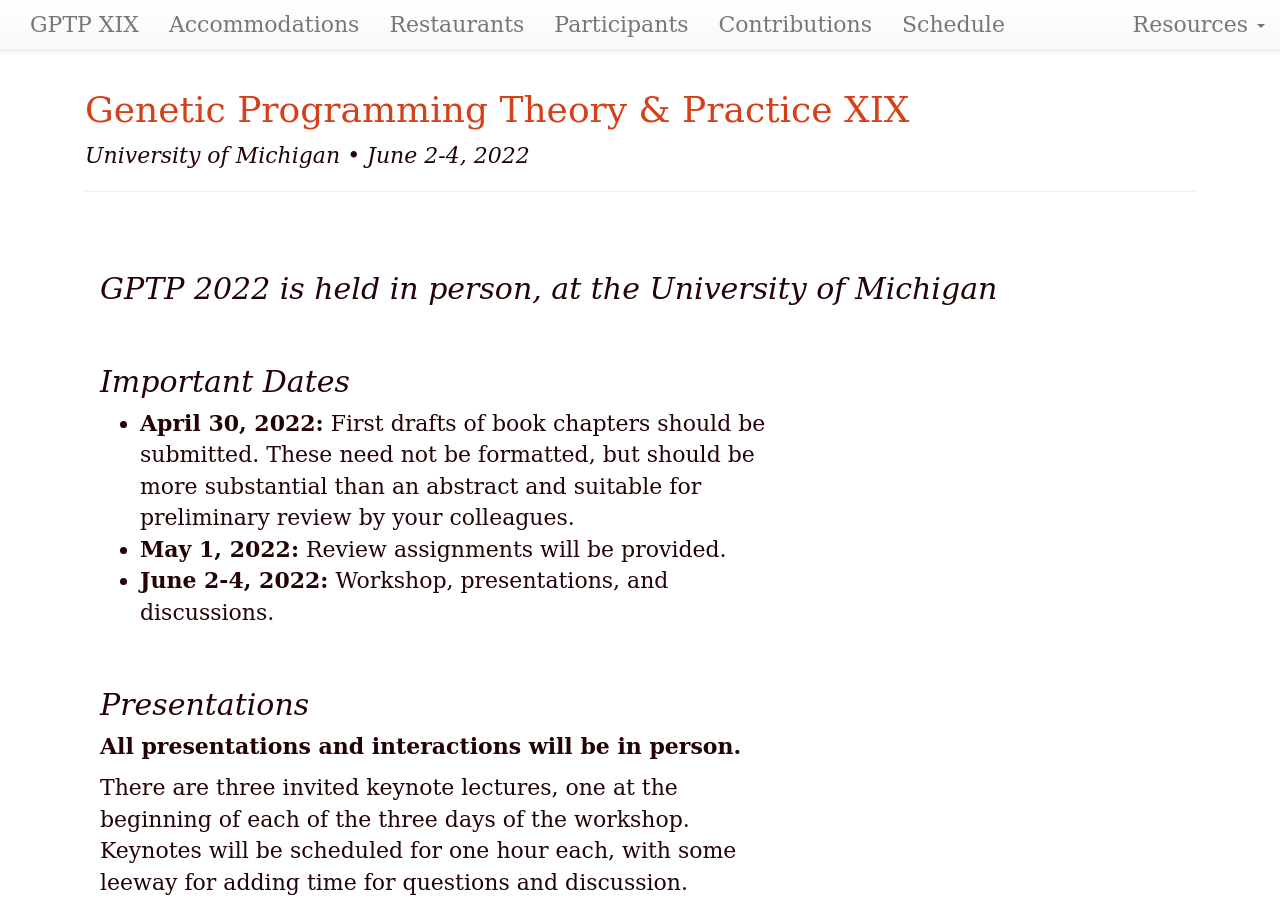
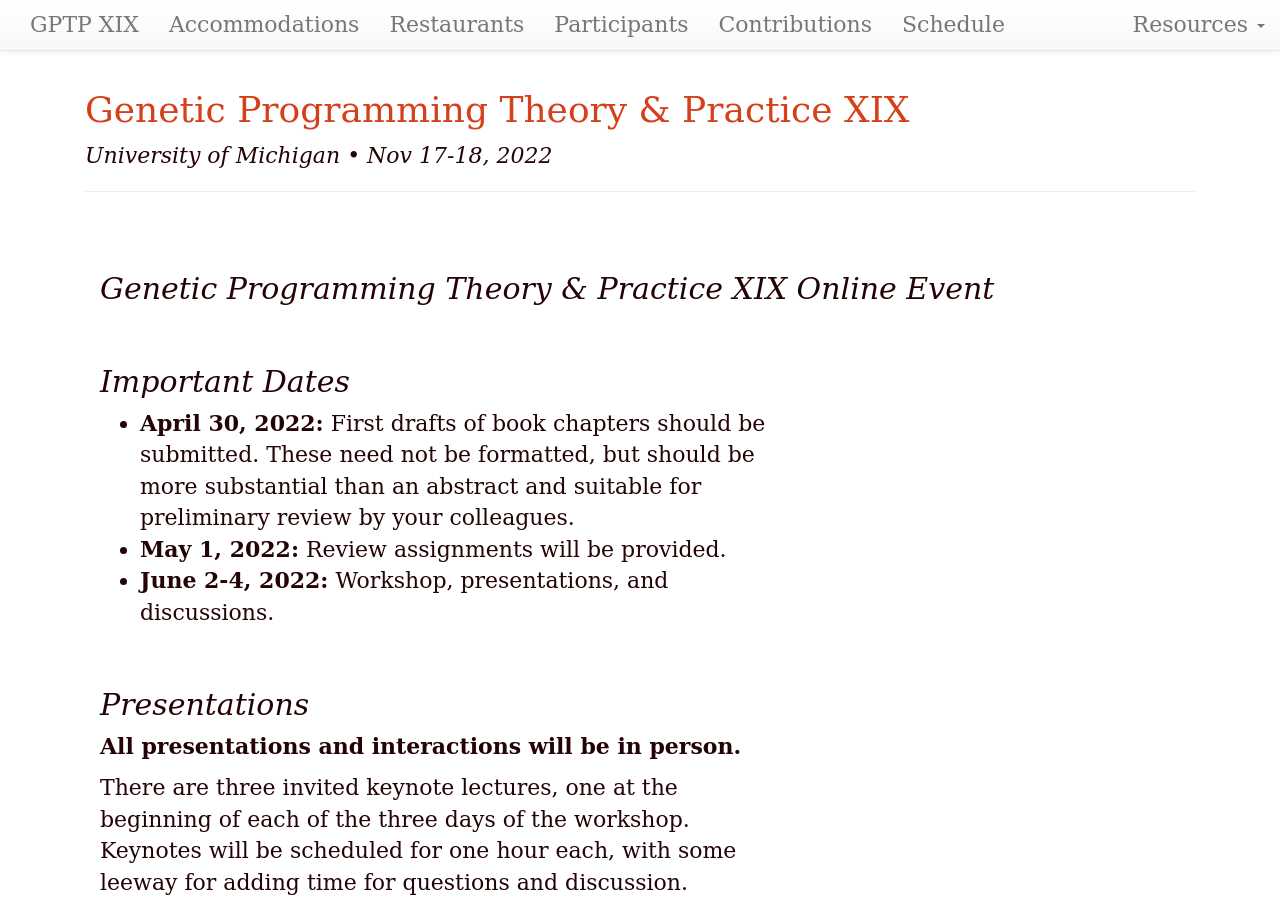
Before and after one commit to GPTP-workshop/gptp-workshop.github.io, a Jekyll site: the page built from contributions.md, in a window 1280 px wide and 900 px high. Built offline with Jekyll 4.4.1, drawn with Linux system fonts in a browser that asks for light colours; our own code applies the rules of GitHub Pages for plain Markdown files; some of the changed text lies outside the part shown.

Commit message:
Update contributions.md

```diff
--- a/contributions.md
+++ b/contributions.md
@@ -1,11 +1,11 @@
 ---
 layout: default
-updated: "Apr 29, 2022"
+updated: "Oct 15, 2022"
 roman: "XIX"
-dates: "June 2-4, 2022"
+dates: "Nov 17-18, 2022"
 ---
 
-## GPTP 2022 is held in person, at the University of Michigan
+## Genetic Programming Theory & Practice XIX Online Event
 
 
 ## Important Dates
```
